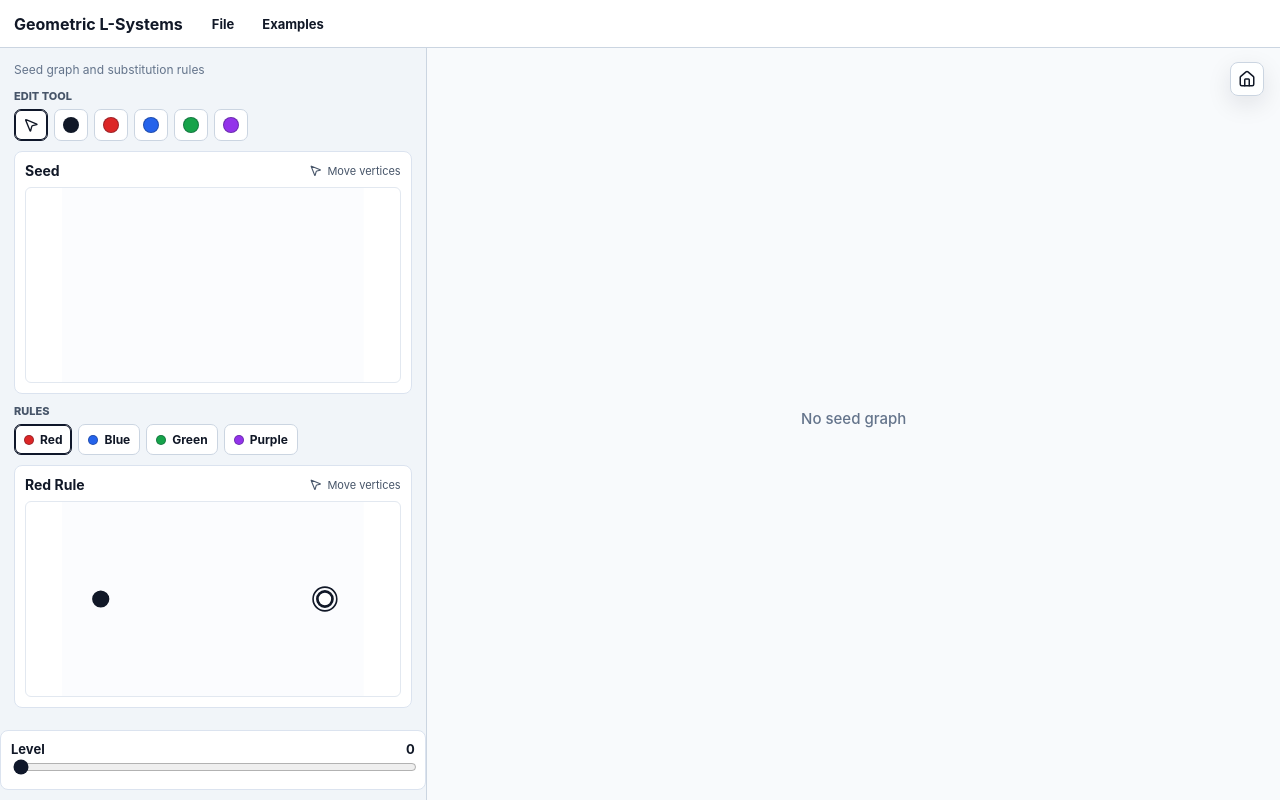
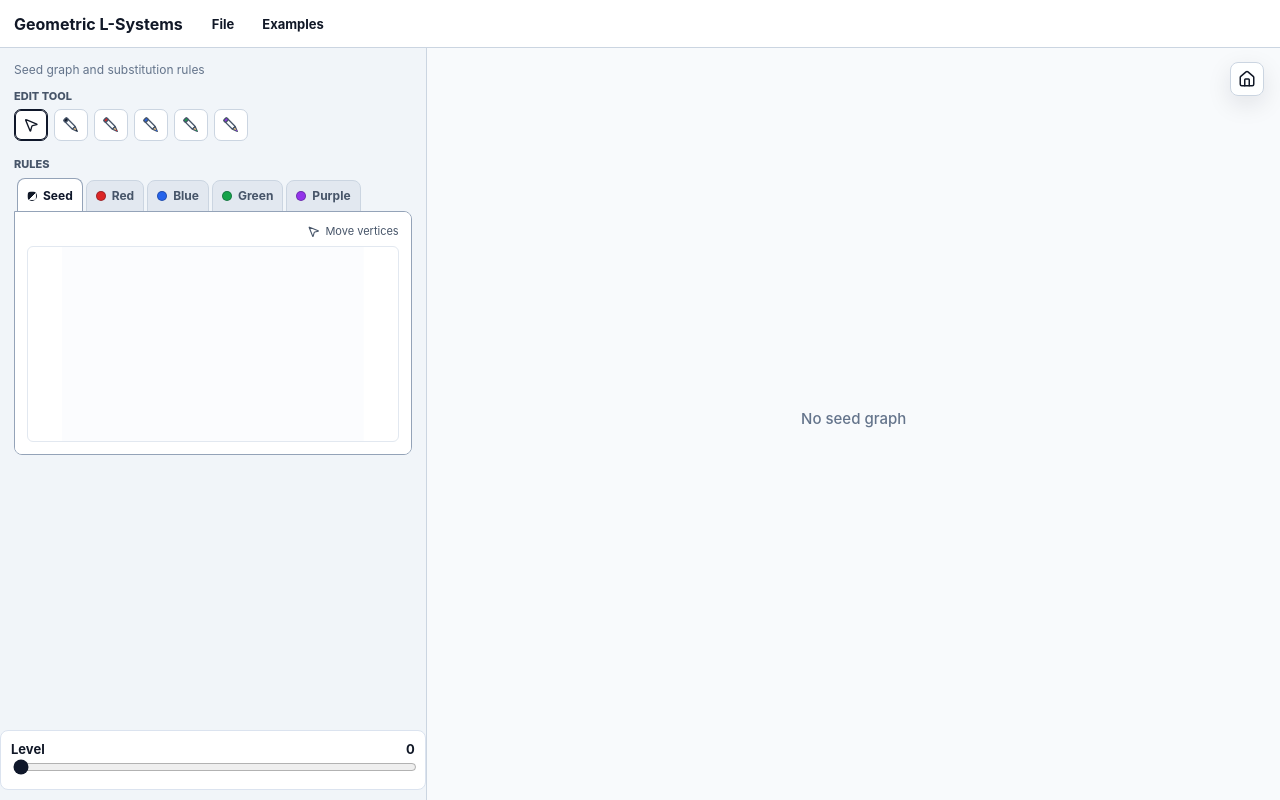
Before and after one commit to davbachman/Geometric-L-Systems, a React (Vite) app: page / in a window 1280 px wide. Built offline with nearby package versions, Linux system fonts and the light colour scheme.

Commit message:
Add tabbed rule editor and pencil tools

```diff
--- a/src/App.tsx
+++ b/src/App.tsx
@@ -11,10 +11,11 @@ import { buildOutputGraph } from './domain/substitution';
 import type { AppState, EdgeColor, Graph } from './domain/types';
 
 const MAX_UNDO_STATES = 100;
+type EditorTab = 'seed' | EdgeColor;
 
 export default function App() {
   const [state, setState] = useState<AppState>(() => createInitialState());
-  const [activeRule, setActiveRule] = useState<EdgeColor>('red');
+  const [activeEditor, setActiveEditor] = useState<EditorTab>('seed');
   const [activeTool, setActiveTool] = useState<EditTool>('move');
   const [message, setMessage] = useState<string>('');
   const [resetKey, setResetKey] = useState(0);
@@ -87,7 +88,7 @@ export default function App() {
   function createNewModel() {
     clearUndoHistory();
     commitState(createInitialState());
-    setActiveRule('red');
+    setActiveEditor('seed');
     setActiveTool('move');
     setMessage('');
     setResetKey((key) => key + 1);
@@ -97,7 +98,7 @@ export default function App() {
   function loadExample(id: ExampleId, name: string) {
     clearUndoHistory();
     commitState(createExampleStateById(id));
-    setActiveRule('red');
+    setActiveEditor('seed');
     setMessage(`${name} loaded.`);
     setResetKey((key) => key + 1);
     examplesMenuRef.current?.removeAttribute('open');
@@ -129,7 +130,7 @@ export default function App() {
 
     clearUndoHistory();
     commitState(result.state);
-    setActiveRule('red');
+    setActiveEditor('seed');
     setMessage('JSON imported.');
     setResetKey((key) => key + 1);
   }
@@ -194,34 +195,52 @@ export default function App() {
               </div>
             </section>
 
-            <GraphEditor key={`seed-${resetKey}`} graph={state.seed} title="Seed" activeTool={activeTool} onChange={updateSeed} />
-
-            <section className="control-section">
+            <section className="rule-window">
               <div className="section-label">Rules</div>
-              <div className="rule-tabs" role="tablist" aria-label="Substitution rules">
+              <div className="rule-tabs" role="tablist" aria-label="Seed and substitution rules">
+                <button
+                  id="editor-tab-seed"
+                  type="button"
+                  className={`rule-tab${activeEditor === 'seed' ? ' active' : ''}`}
+                  onClick={() => setActiveEditor('seed')}
+                  role="tab"
+                  aria-selected={activeEditor === 'seed'}
+                  aria-controls="editor-panel-seed"
+                >
+                  <span className="tab-swatch seed-tab-swatch" />
+                  Seed
+                </button>
                 {PALETTE.map((entry) => (
                   <button
                     key={entry.id}
+                    id={`editor-tab-${entry.id}`}
                     type="button"
-                    className={`rule-tab${activeRule === entry.id ? ' active' : ''}`}
-                    onClick={() => setActiveRule(entry.id)}
+                    className={`rule-tab${activeEditor === entry.id ? ' active' : ''}`}
+                    onClick={() => setActiveEditor(entry.id)}
                     role="tab"
-                    aria-selected={activeRule === entry.id}
+                    aria-selected={activeEditor === entry.id}
+                    aria-controls={`editor-panel-${entry.id}`}
                   >
                     <span className="tab-swatch" style={{ background: entry.hex }} />
                     {entry.label}
                   </button>
                 ))}
               </div>
+              <div
+                className="rule-tab-panel"
+                id={`editor-panel-${activeEditor}`}
+                role="tabpanel"
+                aria-labelledby={`editor-tab-${activeEditor}`}
+              >
+                <GraphEditor
+                  key={`${activeEditor}-${resetKey}`}
+                  graph={activeEditor === 'seed' ? state.seed : state.rulesByColor[activeEditor]}
+                  title={activeEditor === 'seed' ? 'Seed' : `${labelFor(activeEditor)} Rule`}
+                  activeTool={activeTool}
+                  onChange={(graph) => (activeEditor === 'seed' ? updateSeed(graph) : updateRule(activeEditor, graph))}
+                />
+              </div>
             </section>
-
-            <GraphEditor
-              key={`rule-${activeRule}-${resetKey}`}
-              graph={state.rulesByColor[activeRule]}
-              title={`${labelFor(activeRule)} Rule`}
-              activeTool={activeTool}
-              onChange={(graph) => updateRule(activeRule, graph)}
-            />
 
             {message ? <div className="status-message">{message}</div> : null}
           </div>
--- a/src/components/GraphEditor.tsx
+++ b/src/components/GraphEditor.tsx
@@ -694,8 +694,25 @@ export function ToolButton({
 
   return (
     <button className={`tool-button${isActive ? ' active' : ''}`} type="button" title={label} onClick={() => onSelect(tool)}>
-      {tool === 'move' ? <MousePointer2 size={16} /> : <span className="tool-swatch" style={{ background: tool === 'black' ? '#111827' : colorHex(tool) }} />}
+      {tool === 'move' ? (
+        <MousePointer2 size={16} />
+      ) : (
+        <PencilToolIcon color={tool === 'black' ? '#111827' : colorHex(tool)} />
+      )}
     </button>
+  );
+}
+
+function PencilToolIcon({ color }: { color: string }) {
+  return (
+    <svg className="pencil-tool-icon" viewBox="0 0 20 20" aria-hidden="true">
+      <g transform="rotate(-45 10 10)">
+        <rect x="8" y="1.5" width="4" height="12.5" rx="1" fill="#f8fafc" stroke="#475569" strokeWidth="1.3" />
+        <rect x="8" y="1.5" width="4" height="3" rx="0.8" fill={color} stroke="#475569" strokeWidth="1.3" />
+        <path d="M8 14 L12 14 L10 19 Z" fill="#f2c98d" stroke="#475569" strokeWidth="1.2" strokeLinejoin="round" />
+        <path d="M9.25 17.1 L10.75 17.1 L10 19 Z" fill={color} />
+      </g>
+    </svg>
   );
 }
 
--- a/src/styles.css
+++ b/src/styles.css
@@ -222,8 +222,7 @@ button:hover {
   text-transform: uppercase;
 }
 
-.tool-strip,
-.rule-tabs {
+.tool-strip {
   display: flex;
   gap: 6px;
   flex-wrap: wrap;
@@ -237,23 +236,22 @@ button:hover {
   height: 32px;
 }
 
-.tool-button.active,
-.rule-tab.active {
+.tool-button.active {
   border-color: #0f172a;
   box-shadow: inset 0 0 0 1px #0f172a;
 }
 
-.tool-swatch,
 .mini-swatch,
 .tab-swatch {
   display: inline-block;
   border: 1px solid rgba(15, 23, 42, 0.3);
 }
 
-.tool-swatch {
-  width: 16px;
-  height: 16px;
-  border-radius: 999px;
+.pencil-tool-icon {
+  display: block;
+  height: 20px;
+  overflow: visible;
+  width: 20px;
 }
 
 .mini-swatch,
@@ -261,6 +259,10 @@ button:hover {
   width: 10px;
   height: 10px;
   border-radius: 999px;
+}
+
+.seed-tab-swatch {
+  background: linear-gradient(135deg, #111827 0 50%, #ffffff 50% 100%);
 }
 
 .graph-editor {
@@ -385,13 +387,76 @@ input[type="range"] {
   accent-color: #0f172a;
 }
 
+.rule-window {
+  margin: 16px 0 10px;
+}
+
+.rule-window > .section-label {
+  margin-bottom: 7px;
+}
+
+.rule-tabs {
+  display: flex;
+  align-items: end;
+  gap: 3px;
+  overflow-x: auto;
+  padding: 0 3px;
+  position: relative;
+  scrollbar-width: thin;
+  z-index: 1;
+}
+
 .rule-tab {
   display: inline-flex;
   align-items: center;
+  flex: 0 0 auto;
   gap: 6px;
-  padding: 7px 9px;
+  background: #e2e8f0;
+  border-color: #cbd5e1;
+  border-radius: 8px 8px 0 0;
+  color: #475569;
+  margin-bottom: -1px;
+  padding: 7px 9px 8px;
   font-size: 12px;
   font-weight: 700;
+}
+
+.rule-tab:hover {
+  background: #f1f5f9;
+}
+
+.rule-tab.active {
+  background: #ffffff;
+  border-color: #94a3b8;
+  border-bottom-color: #ffffff;
+  color: #0f172a;
+  padding-top: 9px;
+}
+
+.rule-tab-panel {
+  background: #ffffff;
+  border: 1px solid #94a3b8;
+  border-radius: 0 8px 8px 8px;
+}
+
+.rule-tab-panel > .graph-editor {
+  border: 0;
+  border-radius: 0 7px 7px 7px;
+  margin: 0;
+  padding: 12px;
+}
+
+.rule-tab-panel > .graph-editor .editor-heading {
+  justify-content: flex-end;
+}
+
+.rule-tab-panel > .graph-editor .editor-heading h2 {
+  display: none;
+}
+
+.rule-tab-panel > .graph-editor:focus-within {
+  border-color: transparent;
+  box-shadow: inset 0 0 0 2px #cbd5e1;
 }
 
 .status-message {
```
Also changed, not shown: 2 other files (tests, documents, lock files or other folders).
